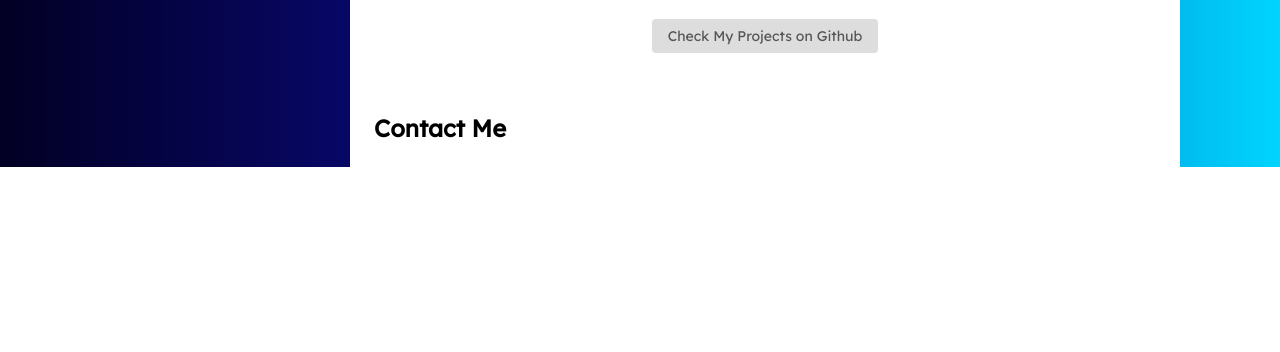
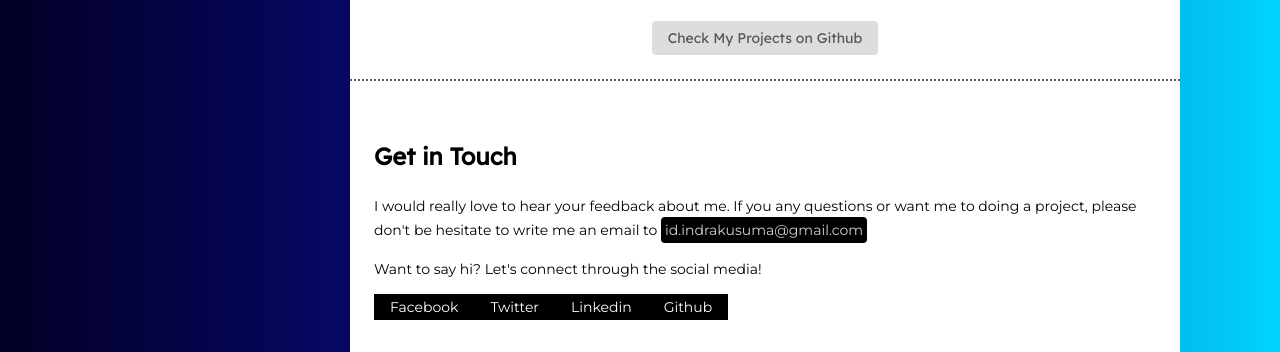
Before and after one commit to idindrakusuma/freecodecamp-profile-page, a plain HTML site: page index.html in a window 1280 px wide. Shown: the part 2291-2643 px from the top of the page. Before the commit the page ends 2458 px from the top, so only its background shows below. Drawn offline with Linux system fonts and the light colour scheme.

Commit message:
feat: add social media section

```diff
--- a/assets/styles.css
+++ b/assets/styles.css
@@ -206,7 +206,7 @@ b {
 }
 
 section > p {
-  font-size: 1.2em;
+  font-size: 1em;
   line-height: 1.7;
   margin: 16px 0;
 }
@@ -247,11 +247,17 @@ section > ul > li {
   color: #555;
   border-radius: 4px;
   font-family: var(--font-lexend);
+  margin-bottom: 24px;
 }
 
 .linkedin-button:hover {
   background: var(--gradient-background);
   color: var(--white-color-font);
+}
+
+#projects {
+  border-top: 2px dotted #555;
+  border-bottom: 2px dotted #555;
 }
 
 .main-projects {
@@ -270,3 +276,29 @@ section > ul > li {
 .img-responsive {
   width: 100%;
 }
+
+.mail {
+  background-color: #000;
+  padding: 4px;
+  border-radius: 4px;
+  text-decoration: none;
+  color: var(--white-color-font);
+}
+
+.social-media {
+  display: flex;
+  flex-wrap: wrap;
+  width: 100%;
+}
+
+.social-item > a {
+  background-color: #000;
+  padding: 4px 16px;
+  text-decoration: none;
+  color: #fff;
+}
+
+.social-item > a:hover {
+  background: var(--gradient-background);
+  color: var(--white-color-font);
+}
--- a/index.html
+++ b/index.html
@@ -161,8 +161,39 @@
               </div>
             </div>
           </section>
-          <section id="projects" class="container">
-            <h1 class="title-content">Contact Me</h1>
+          <section id="contact" class="container" style="margin-bottom: 36px;">
+            <h1 class="title-content">Get in Touch</h1>
+            <p>
+              I would really love to hear your feedback about me. If you any
+              questions or want me to doing a project, please don't be hesitate
+              to write me an email to
+              <a class="mail" href="mailto:id.indrakusuma@gmail.com"
+                >id.indrakusuma@gmail.com</a
+              >
+            </p>
+            <p>Want to say hi? Let's connect through the social media!</p>
+            <div class="social-media">
+              <div class="social-item">
+                <a href="https://fb.com/id.indrakusuma" target="_blank"
+                  >Facebook</a
+                >
+              </div>
+              <div class="social-item">
+                <a href="https://twitter.com/id_indrakusuma" target="_blank"
+                  >Twitter</a
+                >
+              </div>
+              <div class="social-item">
+                <a href="https://linkedin.com/in/idindrakusuma" target="_blank"
+                  >Linkedin</a
+                >
+              </div>
+              <div class="social-item">
+                <a href="https://github.com/idindrakusuma" target="_blank"
+                  >Github</a
+                >
+              </div>
+            </div>
           </section>
         </div>
       </div>
```
